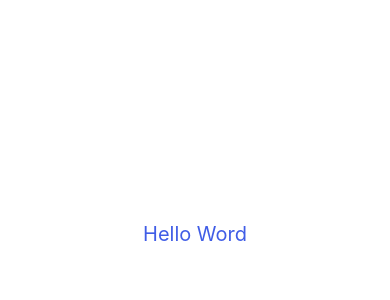
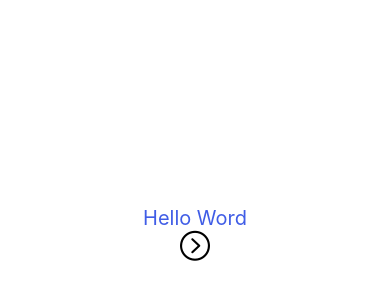
Before and after one commit to geldresj/InstagramClone, a React Native app: screen / in a window 390 px wide. Shown: the part 188-488 px from the top of the page. Built offline with nearby package versions, Linux system fonts and the light colour scheme.

Commit message:
2.3VectorIcons_end

```diff
--- a/App.tsx
+++ b/App.tsx
@@ -1,13 +1,17 @@
-import { View, Text } from 'react-native'
-import React from 'react'
-import colors from './src/theme/colors'
-import fonts from './src/theme/fonts'
+import {View, Text} from 'react-native';
+import React from 'react';
+import colors from './src/theme/colors';
+import fonts from './src/theme/fonts';
+import AntDesign from 'react-native-vector-icons/AntDesign';
 const App = () => {
   return (
-    <View style={{flex:1 , alignItems:'center', justifyContent:'center'}}>
-      <Text style={{color:colors.primary, fontSize:fonts.size.lg} }>Hello Word</Text>
+    <View style={{flex: 1, alignItems: 'center', justifyContent: 'center'}}>
+      <Text style={{color: colors.primary, fontSize: fonts.size.lg}}>
+        Hello Word
+      </Text>
+      <AntDesign name="rightcircleo" size={30} />
     </View>
-  )
-}
+  );
+};
 
-export default App
+export default App;
--- a/package.json
+++ b/package.json
@@ -11,7 +11,8 @@
   },
   "dependencies": {
     "react": "18.2.0",
-    "react-native": "0.73.1"
+    "react-native": "0.73.1",
+    "react-native-vector-icons": "^10.0.3"
   },
   "devDependencies": {
     "@babel/core": "^7.20.0",
@@ -22,6 +23,7 @@
     "@react-native/metro-config": "^0.73.2",
     "@react-native/typescript-config": "^0.73.1",
     "@types/react": "^18.2.6",
+    "@types/react-native-vector-icons": "^6.4.18",
     "@types/react-test-renderer": "^18.0.0",
     "babel-jest": "^29.6.3",
     "eslint": "^8.19.0",
```
Also changed, not shown: 2 other files (tests, documents, lock files or other folders).
